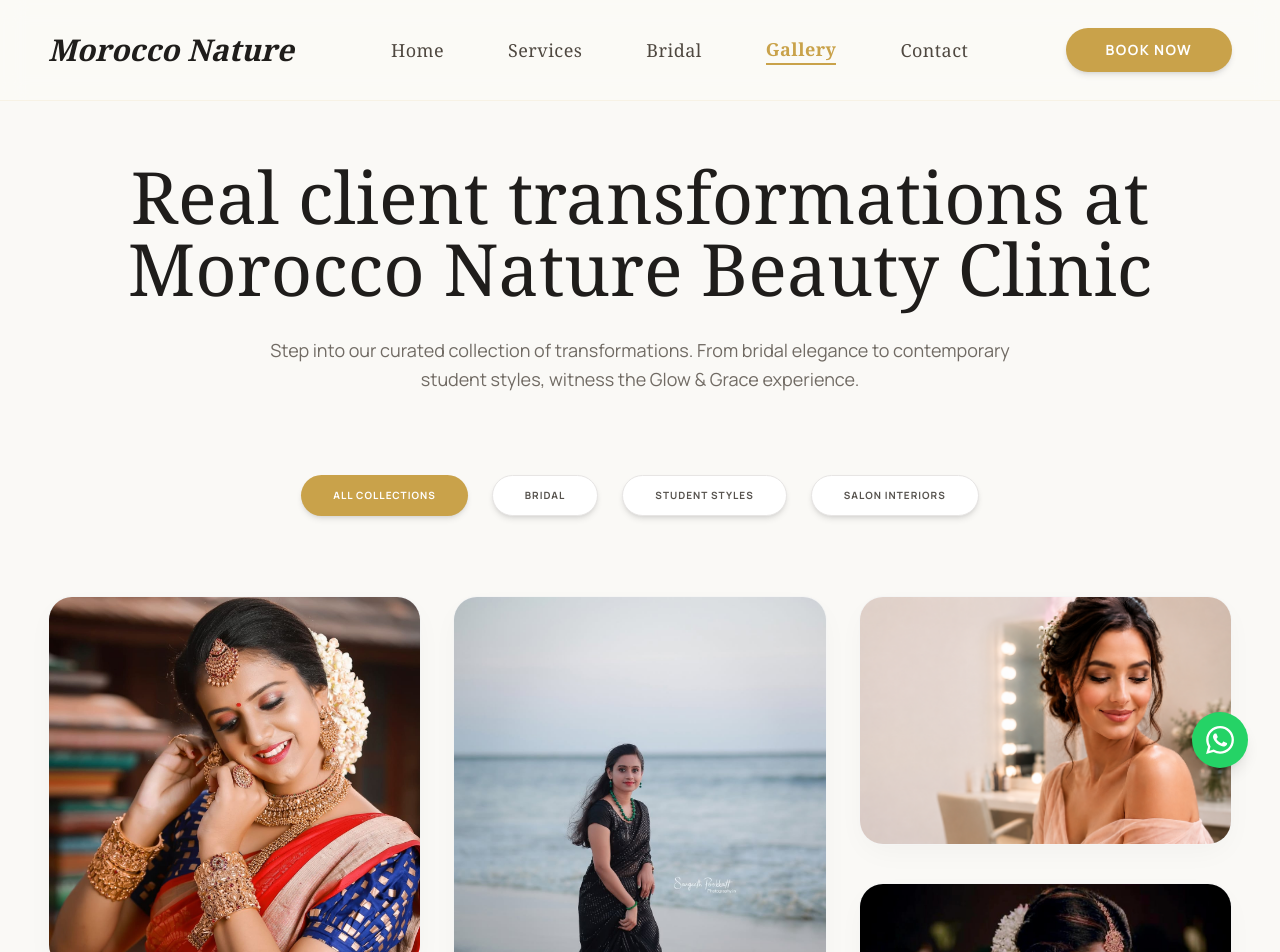
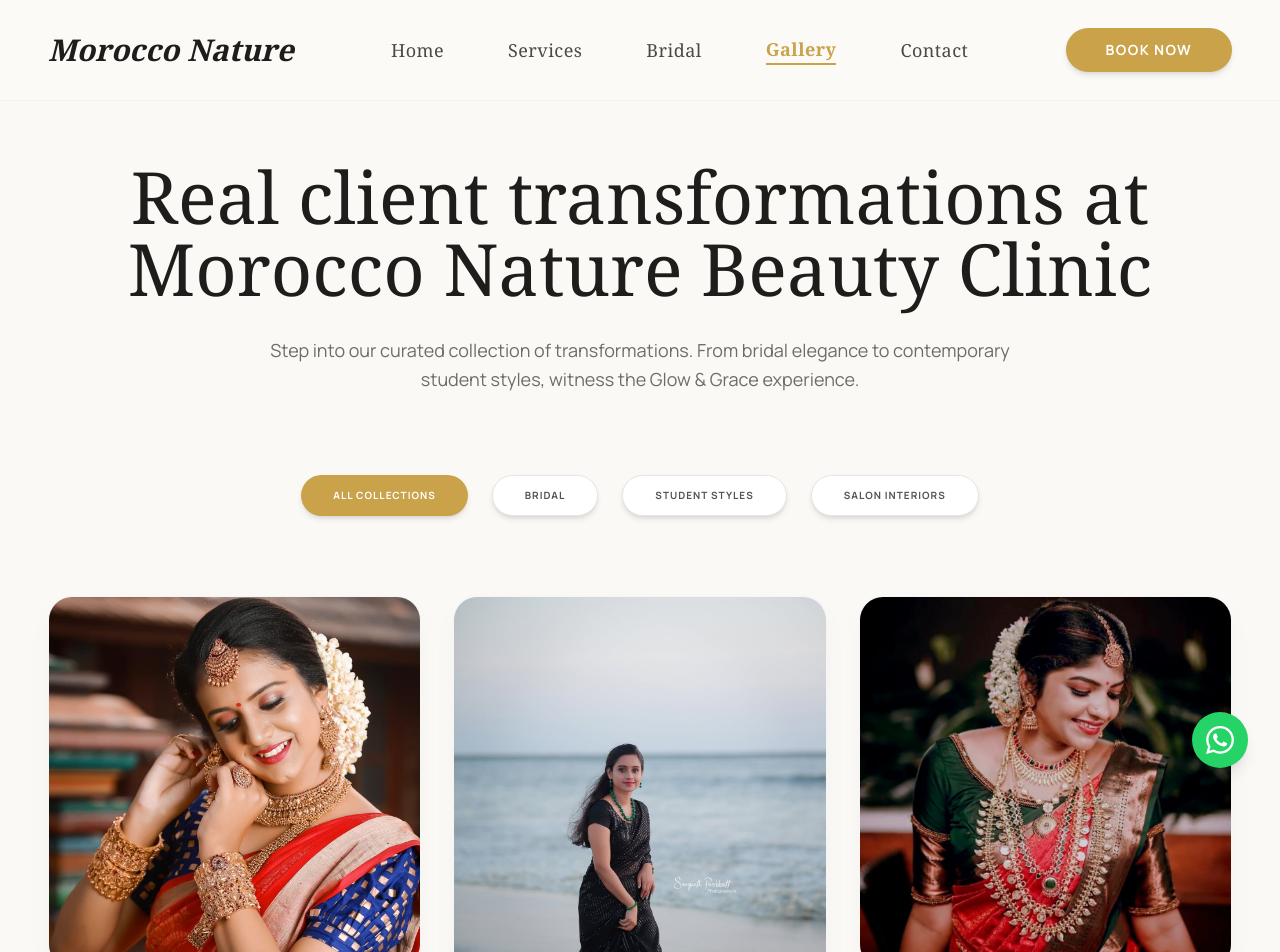
Before and after one commit to adith004k/morocco-nature, a Next.js app: page /gallery in a window 1280 px wide. Shown: the top 952 px of the page. Built offline with nearby package versions, Linux system fonts and the light colour scheme.

Commit message:
Fix hero section and update gallery

```diff
--- a/data/gallery.ts
+++ b/data/gallery.ts
@@ -29,13 +29,13 @@ export const galleryItems = [
     title: "The Effortless Bob",
     quote: "Modern trends for a modern era."
   },
-  {
-    id: 5,
-    src: "/gallery/interior5.jpg",
-    category: "interior",
-    title: "Reception Detail",
-    quote: "Minimalist touches."
-  },
+  // {
+  //   id: 5,
+  //   src: "/gallery/interior5.jpg",
+  //   category: "interior",
+  //   title: "Reception Detail",
+  //   quote: "Minimalist touches."
+  // },
   {
     id: 6,
     src: "/gallery/bridal-detail.jpg",
```
